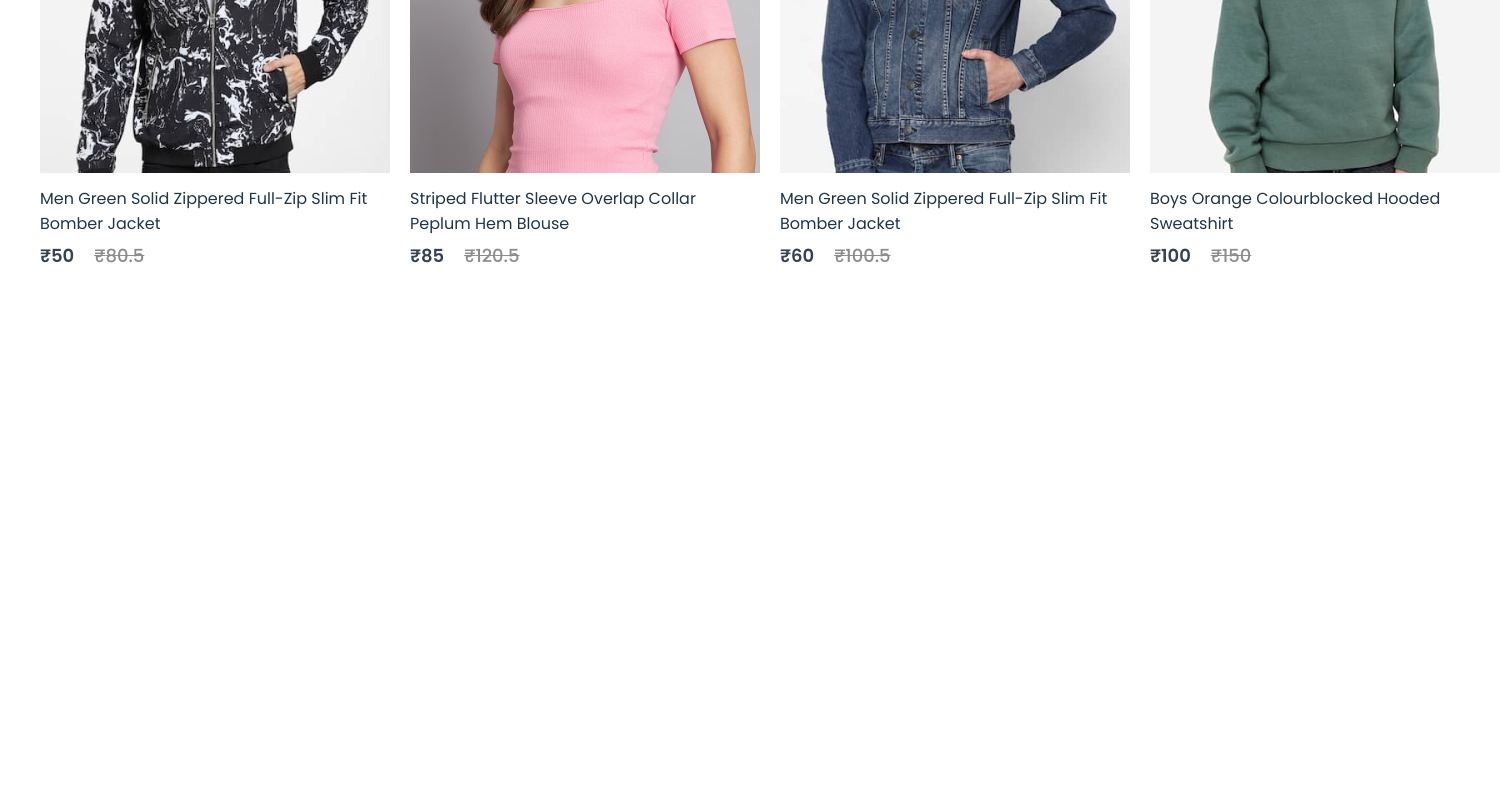
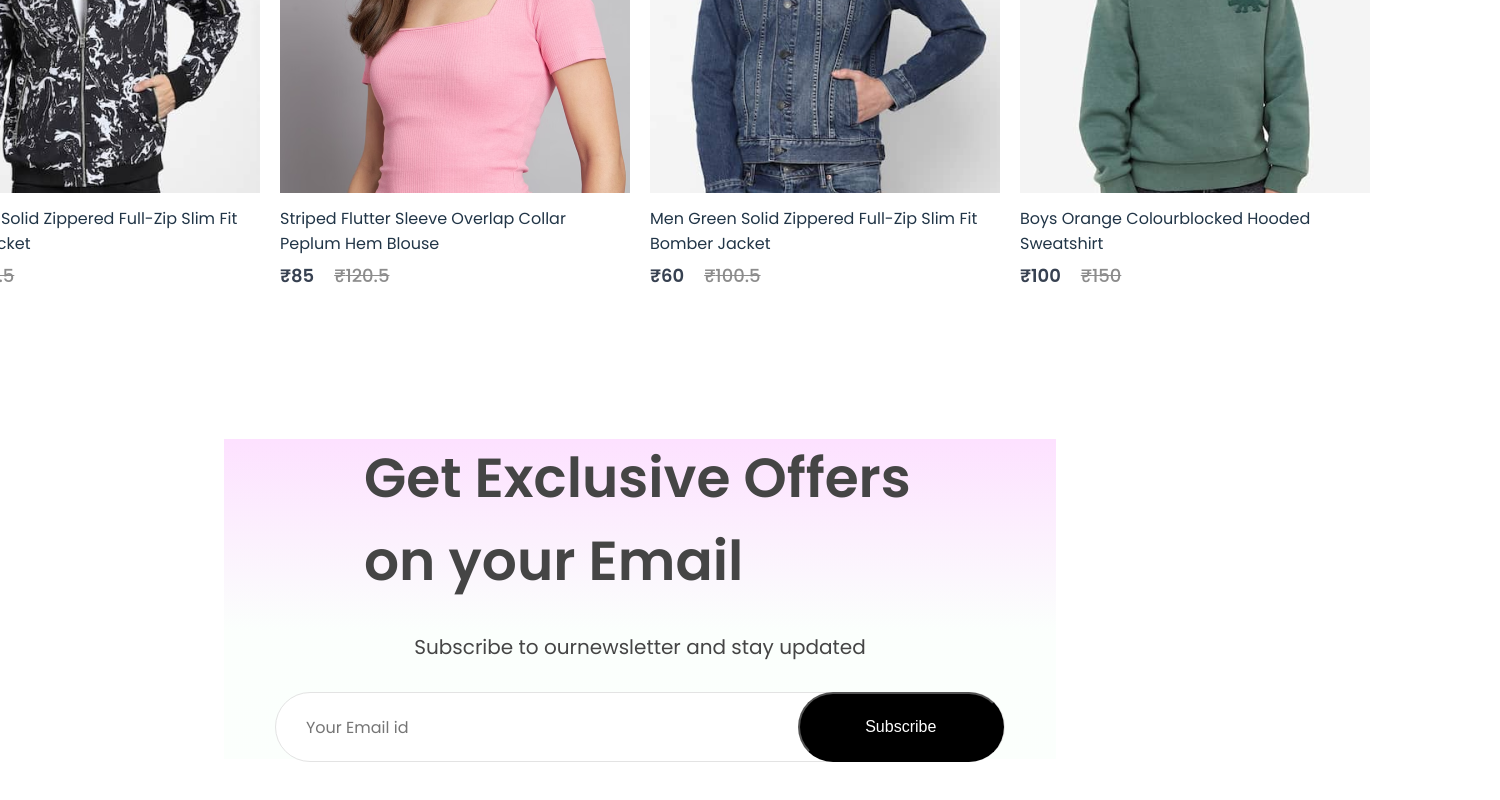
Before and after one commit to networksismServices/E-commerce-Site, a React (Vite) app in the folder frontend/: page / in a window 1280 px wide. Shown: the part 3237-4037 px from the top of the page, 1500 px wide, since content can reach past the window. Before the commit the page ends 3556 px from the top, so only its background shows below. Built offline with nearby package versions, Linux system fonts and the light colour scheme.

Commit message:
feat: Add Newsletter component with JSX and styles

```diff
--- a/frontend/src/Components/NewCollections/NewCollections.css
+++ b/frontend/src/Components/NewCollections/NewCollections.css
@@ -1,10 +1,11 @@
-/* .new-collections{
+.new-collections{
   display:flex;
   flex-direction:column;
   align-items: center;
   gap:10px;
-  height:90vh;
-} */
+  margin-bottom: 100px;
+
+}
 
 .new-collections h1{
   color:#171717;
--- /dev/null
+++ b/frontend/src/Components/Newsletter/Newsletter.css
@@ -0,0 +1,60 @@
+.newsletter{
+  width:65%;
+  height:40vh;
+  display:flex;
+  flex-direction:column;
+  align-items:center;
+  justify-content: center;
+  margin:auto;
+  padding: 0 140px;
+  margin-bottom:150px;
+  background: linear-gradient(180deg,#fde1ff 0%,#e1ffea22 60%);
+  gap:30px;
+
+}
+.newsletter h1{
+color:#454545;
+  font-size:55px;
+  font-weight:600;
+
+}
+.newsletter p{
+  color:#454545;
+  font-size:20px;
+}
+
+.newsletter div{
+  display:flex;
+
+  align-items:center;
+  justify-content: space-between;
+  background: white;
+  width: 730px;
+  height: 70px;
+  border-radius: 80px;
+  border:1px solid #e3e3e3;
+
+}
+
+.newsletter input{
+
+  width:500px;
+  margin-left :30px;
+  border:none;
+  outline:none;
+  color:#616161;
+  font-family:Poppins;
+  font-size:16px;
+
+}
+.newsletter div button{
+  width:210px;
+  height:70px;
+  border-radius:80px;
+  background:black;
+  color:white;
+  font-size: 16px;
+  cursor:pointer;
+
+
+}
--- /dev/null
+++ b/frontend/src/Components/Newsletter/Newsletter.jsx
@@ -0,0 +1,18 @@
+import React from 'react'
+import './Newsletter.css'
+const Newsletter = () => {
+  return (
+    <div className='newsletter'>
+      <h1>Get Exclusive Offers on your Email</h1>
+      <p>Subscribe to ournewsletter and stay updated</p>
+      <div>
+        <input type="email" placeholder="Your Email id"/>
+        <button>Subscribe</button>
+      </div>
+
+
+    </div>
+  )
+}
+
+export default Newsletter
--- a/frontend/src/Pages/Shop.jsx
+++ b/frontend/src/Pages/Shop.jsx
@@ -1,20 +1,20 @@
-import React from 'react'
-import Hero from '../Components/Hero/Hero'
-import Popular from '../Components/Popular/Popular'
-import Offer from '../Components/Offer/Offer'
-import NewCollections from '../Components/NewCollections/NewCollections'
-import Newsletter from '../Components/Newsletter/Newsletter'
+import React from "react";
+import Hero from "../Components/Hero/Hero";
+import Popular from "../Components/Popular/Popular";
+import Offer from "../Components/Offer/Offer";
+import NewCollections from "../Components/NewCollections/NewCollections";
+import Newsletter from "../Components/Newsletter/Newsletter";
 
 const Shop = () => {
   return (
     <div>
-      <Hero/>
-      <Popular/>
-      <Offer/>
-      <NewCollections/>
-      {/* <Newsletter/> */}
+      <Hero />
+      <Popular />
+      <Offer />
+      <NewCollections />
+      <Newsletter />
     </div>
-  )
-}
+  );
+};
 
-export default Shop
+export default Shop;
--- a/frontend/src/index.css
+++ b/frontend/src/index.css
@@ -16,6 +16,7 @@
   padding:0;
   box-sizing: border-box;
 }
+
 
 
 /*
```
